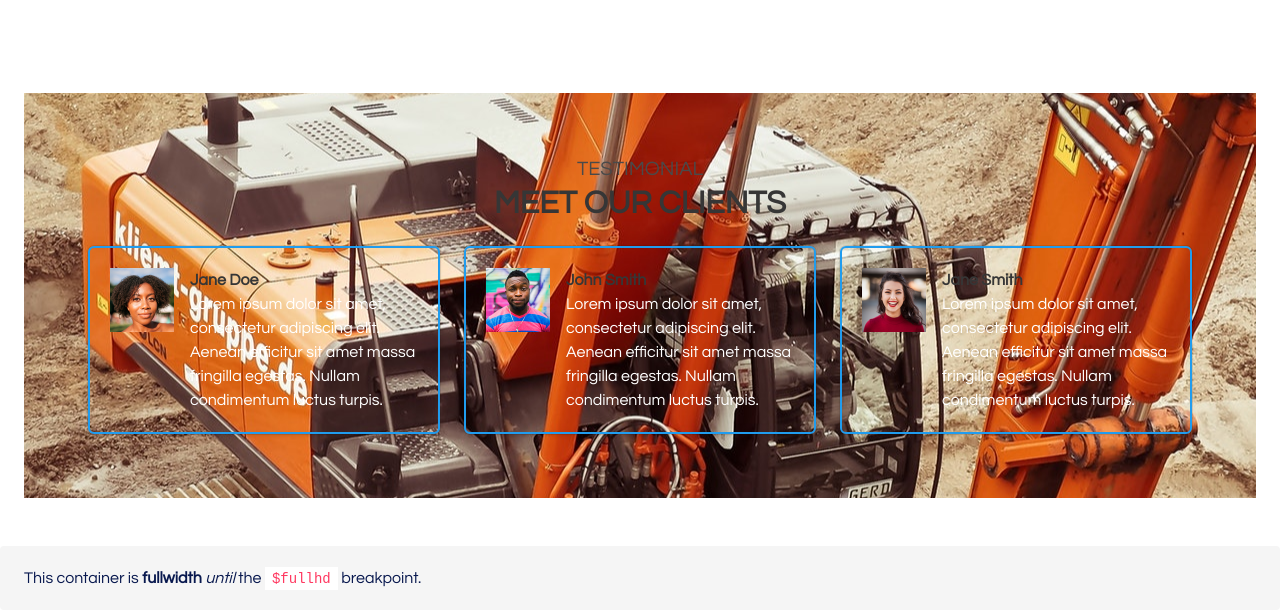
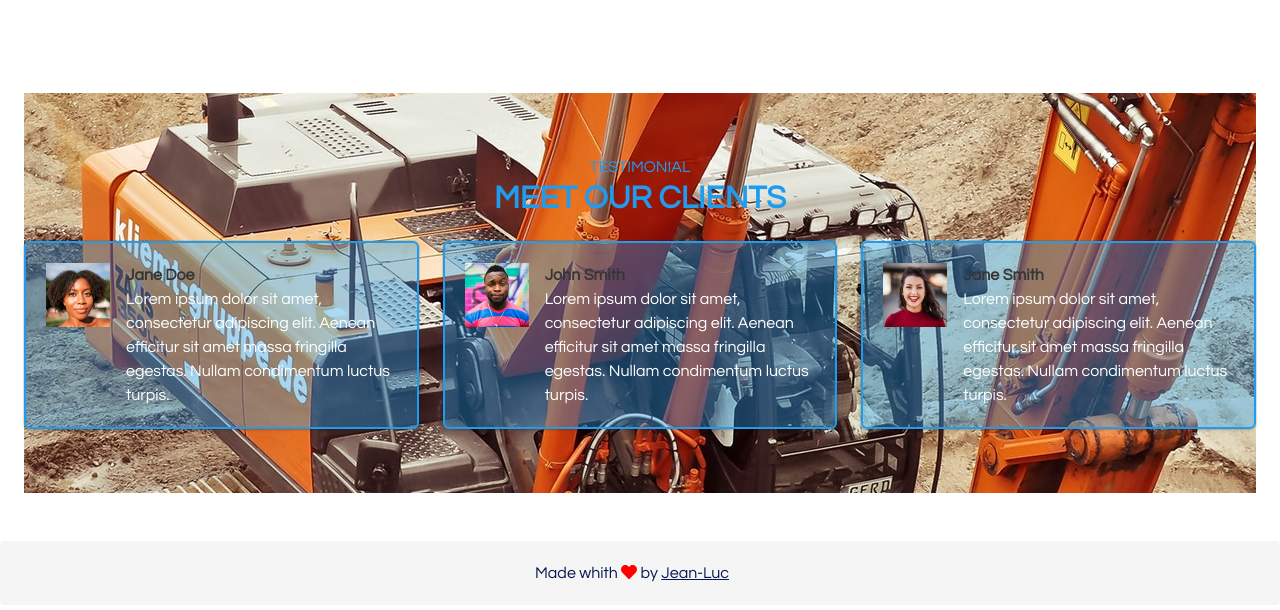
Before and after one commit to hikari-studio/constructor, a plain HTML site: page index.html in a window 1280 px wide. Shown: the part 2108-2718 px from the top of the page. Drawn offline with nearby package versions, Linux system fonts and the light colour scheme.

Commit message:
modifications structure

```diff
--- a/index.html
+++ b/index.html
@@ -18,7 +18,7 @@
                     <div class="container">
                     <div class="navbar-brand">
                         <a class="navbar-item">
-                            <img src="../img/next-agency-logo.png" alt="Logo">
+                            <img src="../img/constructor-logo_b.png" width="100" height="100"alt="Logo" class="logo">
                         </a>
                         <span class="navbar-burger burger" data-target="navbarMenuHeroB">
                             <span></span>
@@ -100,7 +100,7 @@
         </div>
 
         <div class="hero project">
-            <nav class="level is-mobile">
+            <nav class="level">
                 <div class="level-item has-text-centered">
                   <div>
                     <p class="heading">YEAR OF EXPERIENCE</p>
@@ -169,8 +169,8 @@
 
         <div class="section">
             <div class="container is-fullhd clients">
-                <p class="subtitle has-text-centered">TESTIMONIAL</p>
-                <h1 class="title is-info has-text-centered">MEET OUR CLIENTS</h1>
+                <p class="subtitle is-6 has-text-centered meet">TESTIMONIAL</p>
+                <h1 class="title is-info has-text-centered meet">MEET OUR CLIENTS</h1>
                 <div class="columns">
                     <div class="column is-one-third">
                             <div class="box">
@@ -237,8 +237,8 @@
         </div>
 
         <div class="container is-fullhd">
-            <div class="notification barre">
-                This container is <strong>fullwidth</strong> <em>until</em> the <code>$fullhd</code> breakpoint.
+            <div class="notification has-text-centered">
+                Made whith <i class="fas fa-heart"></i> by <a href="">Jean-Luc</a>
             </div>
         </div>
   </body>
--- a/scss/styles.scss
+++ b/scss/styles.scss
@@ -4,6 +4,7 @@ html, body{
 }
 .header{
     background: url(../img/bg.jpeg) center fixed no-repeat;
+
 }
 .header_title{
     color: white;
@@ -22,13 +23,21 @@ html, body{
 
 .clients{
     background: url(../img/excavators.jpeg) center fixed no-repeat;
-    padding: 4em;
+    padding: 4em 0;
+
+    .meet{
+        color: #209cee;
+    }
 }
 
 .box{
-    background-color: transparent;
+    background-color: #209cee60;
     border: 2px solid #209cee;
     color: white;
+}
+
+.fa-heart{
+    color: red;
 }
 
 
```
Also changed, not shown: css/styles.css, img/constructor-logo.png (added), img/constructor-logo_b.png (added), 1 other file.
